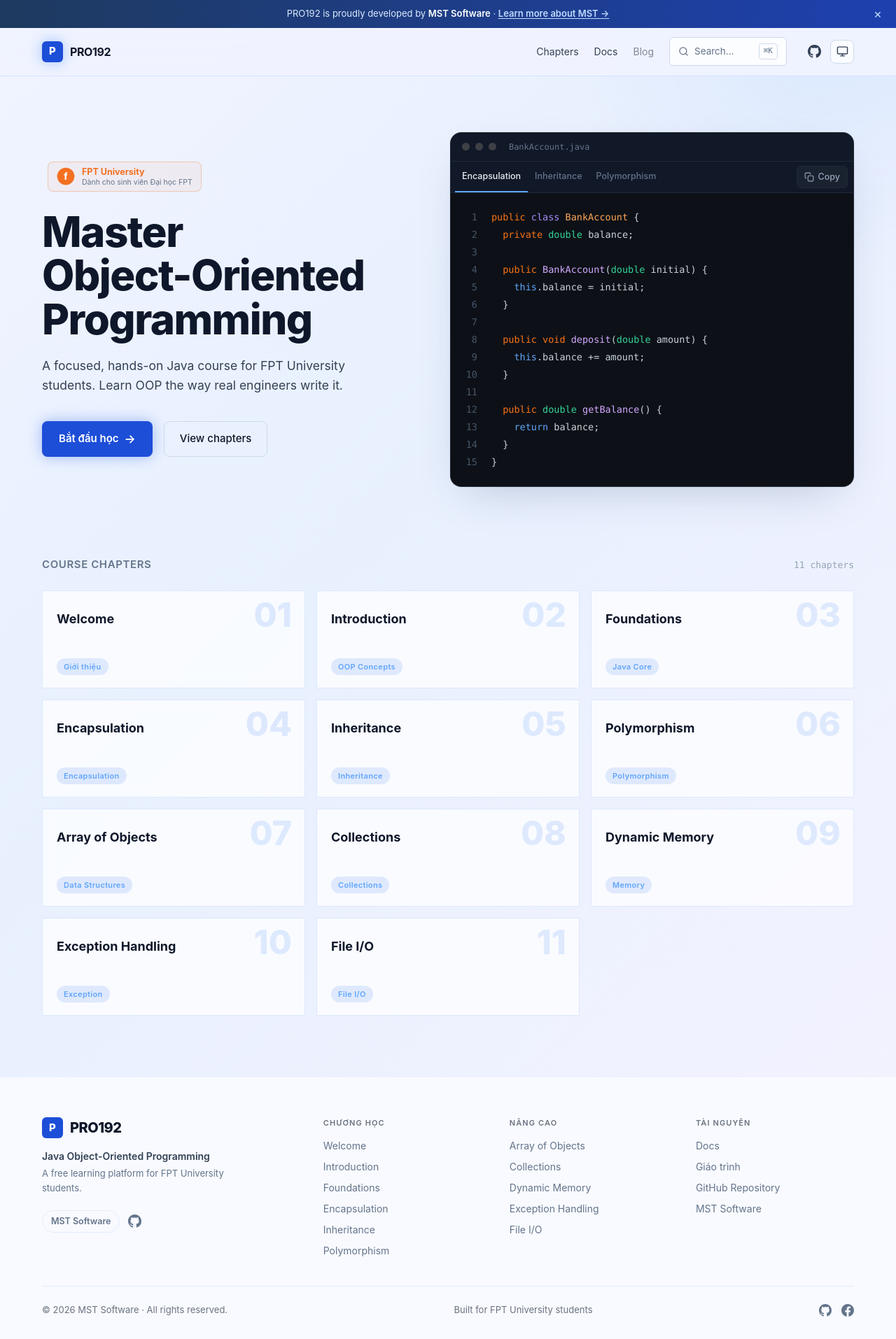
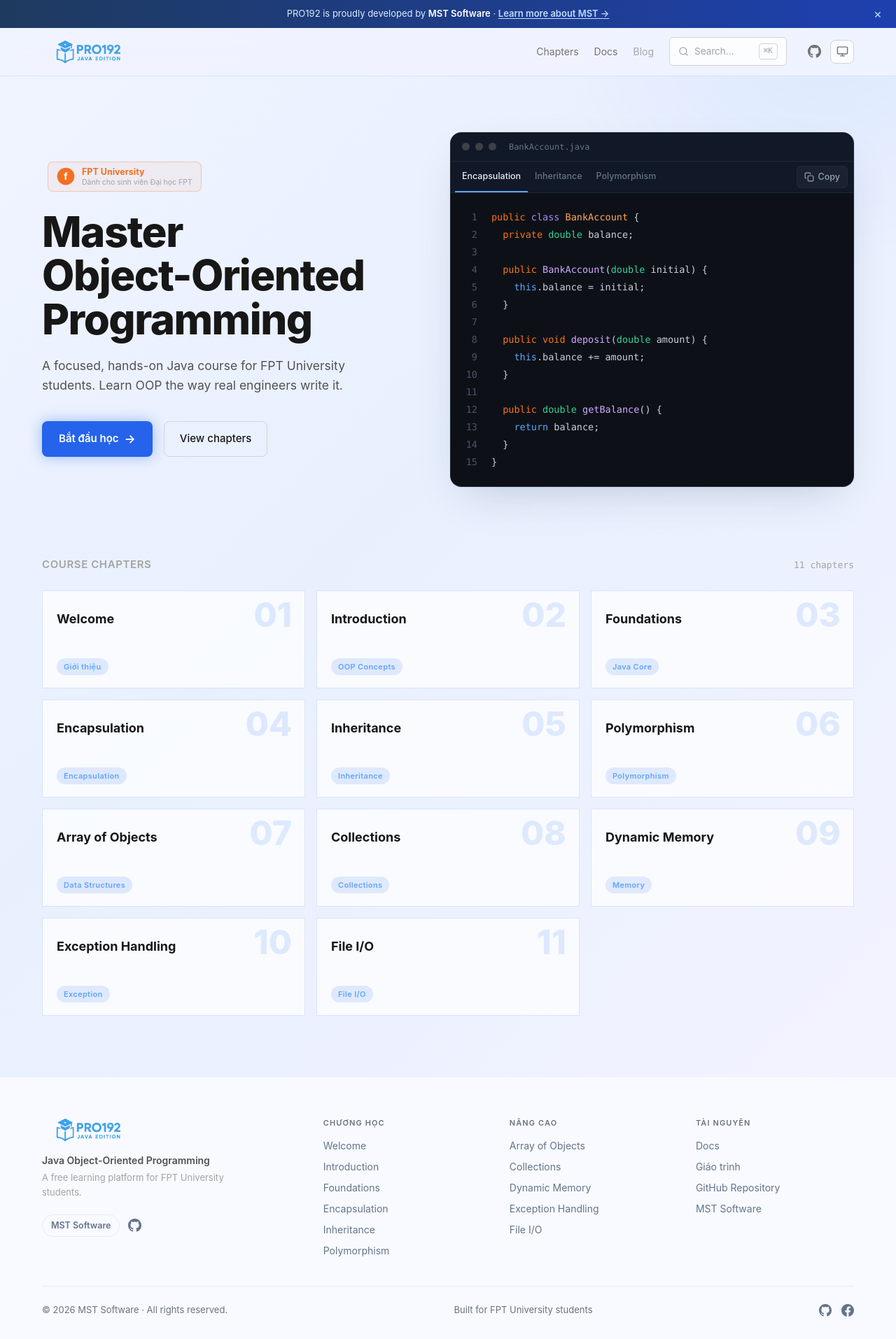
Before and after one commit to mst-software-vn/pro192web, a React (Vite) app: page / in a window 1280 px wide. Shown: the whole page at 70% size. Built offline with nearby package versions, Linux system fonts and the light colour scheme.

Commit message:
refactor: reuse site tokens in landing components and sync logo

```diff
--- a/src/components/landing/ChapterGrid.tsx
+++ b/src/components/landing/ChapterGrid.tsx
@@ -22,10 +22,10 @@
   return (
     <section id="chapters" className="mx-auto max-w-310 px-6 py-5 sm:px-10 sm:pb-22">
       <div className="mb-6.5 flex items-baseline justify-between">
-        <h2 className="text-[15px] font-semibold tracking-[0.04em] text-(--landing-dim) uppercase">
+        <h2 className="text-[15px] font-semibold tracking-[0.04em] text-ink-faint uppercase">
           Course chapters
         </h2>
-        <span className="font-mono text-[13px] text-(--landing-faint)">11 chapters</span>
+        <span className="font-mono text-[13px] text-ink-faint">11 chapters</span>
       </div>
 
       <motion.div
@@ -39,14 +39,14 @@
           <motion.div key={chapter.id} variants={cardVariants}>
             <Link
               to={`/docs/${chapter.slug}`}
-              className="group relative block min-h-35 overflow-hidden rounded-3.5 border border-(--landing-card-border) bg-(--landing-card) p-5 backdrop-blur-sm transition-[border-color,box-shadow] duration-200 hover:border-(--landing-card-border-hover) hover:shadow-[0_0_0_1px_rgba(59,130,246,0.4),0_8px_32px_rgba(59,130,246,0.15)]"
+              className="group relative block min-h-35 overflow-hidden rounded-3.5 border border-accent/15 bg-(--landing-card) p-5 backdrop-blur-sm transition-[border-color,box-shadow] duration-200 hover:border-accent/60 hover:shadow-[0_0_0_1px_rgba(59,130,246,0.4),0_8px_32px_rgba(59,130,246,0.15)]"
             >
               <span className="absolute inset-x-0 top-0 h-0.5 bg-[linear-gradient(90deg,#3b82f6,#6366f1)] opacity-0 transition-opacity duration-200 group-hover:opacity-100" />
               <span className="pointer-events-none absolute top-2.5 right-4.5 font-sans text-5xl leading-none font-extrabold text-(--landing-chap-num) transition-opacity duration-200 group-hover:opacity-30">
                 {String(chapter.id).padStart(2, '0')}
               </span>
               <span className="relative mt-1.5 block text-[18px] font-bold">{chapter.name}</span>
-              <span className="absolute bottom-4.5 left-5 inline-flex items-center rounded-full bg-(--landing-accent)/12 px-2.5 py-1 text-[11px] font-semibold tracking-[0.03em] text-accent-dark">
+              <span className="absolute bottom-4.5 left-5 inline-flex items-center rounded-full bg-accent/12 px-2.5 py-1 text-[11px] font-semibold tracking-[0.03em] text-accent-dark">
                 {chapter.tag}
               </span>
 
--- a/src/components/landing/HeroSection.tsx
+++ b/src/components/landing/HeroSection.tsx
@@ -26,7 +26,7 @@
           <FptBadgeIcon />
           <div className="flex flex-col leading-tight">
             <span className="text-[12.5px] font-bold text-[#F37022]">FPT University</span>
-            <span className="text-[10.5px] text-(--landing-dim)">Dành cho sinh viên Đại học FPT</span>
+            <span className="text-[10.5px] text-ink-faint">Dành cho sinh viên Đại học FPT</span>
           </div>
         </div>
 
@@ -38,20 +38,20 @@
           Programming
         </h1>
 
-        <p className="mb-9 max-w-110 text-[17.5px] leading-relaxed text-(--landing-muted)">
+        <p className="mb-9 max-w-110 text-[17.5px] leading-relaxed text-ink-body">
           A focused, hands-on Java course for FPT University students. Learn OOP the way real engineers write it.
         </p>
 
         <div className="flex flex-wrap items-center gap-4">
           <Link
             to="/docs/chao-mung"
-            className="inline-flex items-center gap-2 rounded-lg bg-(--landing-accent-strong) px-6 py-3.25 text-[15px] font-semibold text-white shadow-[0_0_20px_rgba(37,99,235,0.4)] transition-colors hover:bg-accent-emphasis"
+            className="inline-flex items-center gap-2 rounded-lg bg-accent px-6 py-3.25 text-[15px] font-semibold text-white shadow-[0_0_20px_rgba(37,99,235,0.4)] transition-colors hover:bg-accent-emphasis"
           >
             Bắt đầu học <span className="text-[17px]">→</span>
           </Link>
           <a
             href="#chapters"
-            className="inline-flex items-center rounded-lg border border-(--landing-border-strong) px-5.5 py-3.25 text-[15px] font-medium transition-colors hover:border-(--landing-dim)"
+            className="inline-flex items-center rounded-lg border border-hairline-strong px-5.5 py-3.25 text-[15px] font-medium transition-colors hover:border-ink-faint"
           >
             View chapters
           </a>
--- a/src/components/landing/LandingNav.tsx
+++ b/src/components/landing/LandingNav.tsx
@@ -118,19 +118,17 @@
     <div className="border-b border-(--landing-header-border) bg-(--landing-header-bg) backdrop-blur-md">
       <div className="mx-auto max-w-310 px-6 sm:px-10">
         <nav className="flex h-17 items-center justify-between">
-          <div className="flex items-center gap-2.5">
-            <div className="flex h-7.5 w-7.5 items-center justify-center rounded-md bg-(--landing-accent-strong) text-[15px] font-extrabold text-white shadow-[0_0_20px_rgba(59,130,246,0.45)]">
-              P
-            </div>
-            <span className="text-[16px] font-bold tracking-tight">PRO192</span>
-          </div>
+          <Link to="/" className="flex shrink-0 items-center">
+            <img src="/images/logo-transparent.png" alt="PRO192 Docs" className="h-9 dark:hidden" />
+            <img src="/images/logo.jpg" alt="PRO192 Docs" className="hidden h-9 dark:block" />
+          </Link>
 
           <div className="flex items-center gap-5.5">
-            <div className="hidden items-center gap-5.5 text-sm text-(--landing-muted) md:flex">
-              <a href="#chapters" className="transition-colors hover:text-(--landing-text)">
+            <div className="hidden items-center gap-5.5 text-sm text-ink-muted md:flex">
+              <a href="#chapters" className="transition-colors hover:text-ink">
                 Chapters
               </a>
-              <Link to="/docs" className="transition-colors hover:text-(--landing-text)">
+              <Link to="/docs" className="transition-colors hover:text-ink">
                 Docs
               </Link>
               <span className="cursor-default opacity-60">Blog</span>
@@ -138,11 +136,11 @@
 
             <button
               type="button"
-              className="hidden w-42 items-center gap-2 rounded-md border border-(--landing-border-strong) bg-(--landing-search-bg) px-3 py-2 text-[13.5px] text-(--landing-dim) transition-colors hover:border-(--landing-accent) lg:flex"
+              className="hidden w-42 items-center gap-2 rounded-md border border-hairline-strong bg-(--landing-search-bg) px-3 py-2 text-[13.5px] text-ink-faint transition-colors hover:border-accent lg:flex"
             >
               <SearchIcon />
               <span className="flex-1 text-left">Search...</span>
-              <kbd className="rounded border border-(--landing-border-strong) px-1.5 py-0.5 font-mono text-[11px] text-(--landing-dim)">
+              <kbd className="rounded border border-hairline-strong px-1.5 py-0.5 font-mono text-[11px] text-ink-faint">
                 ⌘K
               </kbd>
             </button>
@@ -153,7 +151,7 @@
                 target="_blank"
                 rel="noopener noreferrer"
                 aria-label="GitHub repository"
-                className="flex h-8.5 w-8.5 items-center justify-center rounded-lg text-(--landing-muted) transition-colors hover:bg-(--landing-card) hover:text-(--landing-text)"
+                className="flex h-8.5 w-8.5 items-center justify-center rounded-lg text-ink-muted transition-colors hover:bg-(--landing-card) hover:text-ink"
               >
                 <GithubIcon />
               </a>
@@ -163,7 +161,7 @@
                 onClick={() => setPreference(NEXT_PREFERENCE[preference])}
                 aria-label="Toggle theme"
                 title={`Theme: ${preference}`}
-                className="flex h-8.5 w-8.5 items-center justify-center rounded-lg border border-(--landing-border-strong) bg-(--landing-card) text-(--landing-muted) transition-colors hover:text-(--landing-text)"
+                className="flex h-8.5 w-8.5 items-center justify-center rounded-lg border border-hairline-strong bg-(--landing-card) text-ink-muted transition-colors hover:text-ink"
               >
                 <ThemeIcon />
               </button>
@@ -172,7 +170,7 @@
                 type="button"
                 onClick={() => setMobileOpen((value) => !value)}
                 aria-label="Menu"
-                className="flex h-8.5 w-8.5 items-center justify-center rounded-lg border border-(--landing-border-strong) bg-(--landing-card) text-(--landing-muted) md:hidden"
+                className="flex h-8.5 w-8.5 items-center justify-center rounded-lg border border-hairline-strong bg-(--landing-card) text-ink-muted md:hidden"
               >
                 <MenuIcon />
               </button>
@@ -185,18 +183,18 @@
             <a
               href="#chapters"
               onClick={() => setMobileOpen(false)}
-              className="px-1.5 py-2.5 text-[15px] text-(--landing-muted)"
+              className="px-1.5 py-2.5 text-[15px] text-ink-muted"
             >
               Chapters
             </a>
             <Link
               to="/docs"
               onClick={() => setMobileOpen(false)}
-              className="px-1.5 py-2.5 text-[15px] text-(--landing-muted)"
+              className="px-1.5 py-2.5 text-[15px] text-ink-muted"
             >
               Docs
             </Link>
-            <span className="px-1.5 py-2.5 text-[15px] text-(--landing-muted) opacity-60">Blog</span>
+            <span className="px-1.5 py-2.5 text-[15px] text-ink-muted opacity-60">Blog</span>
           </div>
         ) : null}
       </div>
--- a/src/components/landing/SiteFooter.tsx
+++ b/src/components/landing/SiteFooter.tsx
@@ -34,14 +34,12 @@
       <div className="mx-auto max-w-310 px-6 pt-14 pb-8 sm:px-10">
         <div className="grid grid-cols-1 gap-10 border-b border-(--landing-foot-border) pb-10 sm:grid-cols-2 lg:grid-cols-[1.6fr_1fr_1fr_1fr]">
           <div>
-            <div className="mb-4 flex items-center gap-2.5">
-              <div className="flex h-7.5 w-7.5 items-center justify-center rounded-md bg-(--landing-accent-strong) text-[15px] font-extrabold text-white">
-                P
-              </div>
-              <span className="text-[20px] font-extrabold tracking-tight">PRO192</span>
+            <div className="mb-4 flex items-center">
+              <img src="/images/logo-transparent.png" alt="PRO192 Docs" className="h-9 dark:hidden" />
+              <img src="/images/logo.jpg" alt="PRO192 Docs" className="hidden h-9 dark:block" />
             </div>
-            <p className="mb-1 text-sm font-semibold text-(--landing-muted)">Java Object-Oriented Programming</p>
-            <p className="mb-5 max-w-70 text-[13px] leading-relaxed text-(--landing-dim)">
+            <p className="mb-1 text-sm font-semibold text-ink-body">Java Object-Oriented Programming</p>
+            <p className="mb-5 max-w-70 text-[13px] leading-relaxed text-ink-faint">
               A free learning platform for FPT University students.
             </p>
             <div className="flex items-center gap-3">
@@ -49,7 +47,7 @@
                 href={FACEBOOK_URL}
                 target="_blank"
                 rel="noopener noreferrer"
-                className="inline-flex items-center gap-1.75 rounded-full border border-(--landing-foot-border) px-3 py-1.5 text-[12.5px] font-semibold text-(--landing-foot-link) transition-colors hover:border-(--landing-accent) hover:text-(--landing-foot-link-hover)"
+                className="inline-flex items-center gap-1.75 rounded-full border border-(--landing-foot-border) px-3 py-1.5 text-[12.5px] font-semibold text-(--landing-foot-link) transition-colors hover:border-accent hover:text-(--landing-foot-link-hover)"
               >
                 MST Software
               </a>
--- a/src/styles/landing.css
+++ b/src/styles/landing.css
@@ -1,39 +1,40 @@
-/* Token màu riêng cho LandingPage — bảng màu tối/glow xanh tách biệt khỏi
-   --ink/--canvas dùng chung cho khu vực Docs. Giá trị lấy từ
-   docs/design-references/PRO192-Landing.dc.html, chỉ những màu lặp lại nhiều lần
-   mới được đưa vào đây; theme sáng/tối đổi qua class .dark (giống quy ước
-   chung của site) thay vì data-theme để dùng chung cơ chế useTheme() sẵn có. */
+/* Token riêng cho LandingPage — chỉ giữ những thứ THẬT SỰ khác biệt so với
+   token ngữ nghĩa chung của site (--canvas/--ink/--hairline/--color-accent...
+   trong index.css). Màu chữ, border, accent dùng chung với site qua class
+   Tailwind (text-ink, border-hairline-strong, border-accent...) — không lặp
+   lại ở đây nữa, để tránh 2 nguồn sự thật cho cùng 1 màu. */
 :root {
-  --landing-accent: #2563eb;
-  --landing-accent-strong: #1d4ed8;
-  --landing-accent-glow: rgba(37, 99, 235, 0.4);
-  --landing-card-border: rgba(59, 130, 246, 0.15);
-  --landing-card-border-hover: rgba(59, 130, 246, 0.6);
+  /* Bề mặt kính mờ (glass) cho card/nút — hiệu ứng riêng của Landing, --panel
+     của site là màu đặc, không dùng được cho lớp phủ trong suốt này. */
   --landing-card: rgba(255, 255, 255, 0.7);
   --landing-search-bg: rgba(255, 255, 255, 0.8);
+
+  /* Panel code viewer trong Hero — luôn nền tối bất kể theme, giống quyết định
+     cũ ở CodeBlock.tsx dùng chung cho Docs. */
   --landing-panel: #0d1117;
   --landing-panel-header: #111827;
   --landing-panel-border: #1e293b;
   --landing-panel-shadow: 0 24px 60px -24px rgba(30, 58, 95, 0.25);
+
+  /* Số thứ tự mờ lớn ở góc card chương */
   --landing-chap-num: rgba(59, 130, 246, 0.15);
+
+  /* Nền header/footer — light mode dùng gradient xanh nhạt riêng của Landing
+     (khác --canvas trắng thuần của Docs) nên không gộp được với site. */
   --landing-header-bg: rgba(240, 244, 255, 0.92);
   --landing-header-border: rgba(59, 130, 246, 0.15);
   --landing-foot-bg: #f8faff;
   --landing-foot-border: rgba(59, 130, 246, 0.12);
   --landing-foot-link: #64748b;
   --landing-foot-link-hover: #0f172a;
-  --landing-text: #0f172a;
-  --landing-muted: #334155;
-  --landing-dim: #64748b;
-  --landing-faint: #94a3b8;
-  --landing-border-strong: #cdd9ee;
+
+  /* Nền gradient + glow của toàn trang — bản sắc riêng của Landing, KHÔNG áp
+     dụng cho Docs (Docs chỉ đồng bộ tông màu nền phẳng qua --canvas). */
   --landing-bg-image:
     radial-gradient(600px circle at 92% 0%, rgba(59, 130, 246, 0.08), transparent 65%),
     linear-gradient(135deg, #f0f4ff 0%, #e8f0fe 40%, #f5f3ff 100%);
 
-  /* Màu token cho code viewer trong HeroSection — giữ nguyên bảng màu cố định
-     (không đổi theo theme), vì code panel luôn nền tối như quyết định cũ ở
-     CodeBlock.tsx dùng chung cho Docs. */
+  /* Màu token cho code viewer trong HeroSection — cố định, không đổi theo theme. */
   --landing-code-keyword: #f97316;
   --landing-code-control: #a78bfa;
   --landing-code-class: #ffa657;
@@ -45,10 +46,6 @@
 }
 
 .dark {
-  --landing-accent: #3b82f6;
-  --landing-accent-strong: #2563eb;
-  --landing-card-border: rgba(59, 130, 246, 0.15);
-  --landing-card-border-hover: rgba(59, 130, 246, 0.6);
   --landing-card: rgba(255, 255, 255, 0.03);
   --landing-search-bg: rgba(255, 255, 255, 0.02);
   --landing-panel-shadow: 0 30px 70px -20px rgba(0, 0, 0, 0.7);
@@ -59,11 +56,6 @@
   --landing-foot-border: rgba(255, 255, 255, 0.06);
   --landing-foot-link: #9ca3af;
   --landing-foot-link-hover: #f9fafb;
-  --landing-text: #f0f0f0;
-  --landing-muted: #a1a1aa;
-  --landing-dim: #71717a;
-  --landing-faint: #52525b;
-  --landing-border-strong: #27272a;
   --landing-bg-image:
     radial-gradient(800px circle at 50% -6%, rgba(99, 102, 241, 0.05), transparent 60%),
     radial-gradient(ellipse 85% 55% at 84% -8%, rgba(59, 130, 246, 0.12), transparent 60%),
@@ -72,7 +64,7 @@
 }
 
 .landing-page {
-  color: var(--landing-text);
+  color: var(--ink);
   background: var(--landing-bg-image);
 }
 
```
